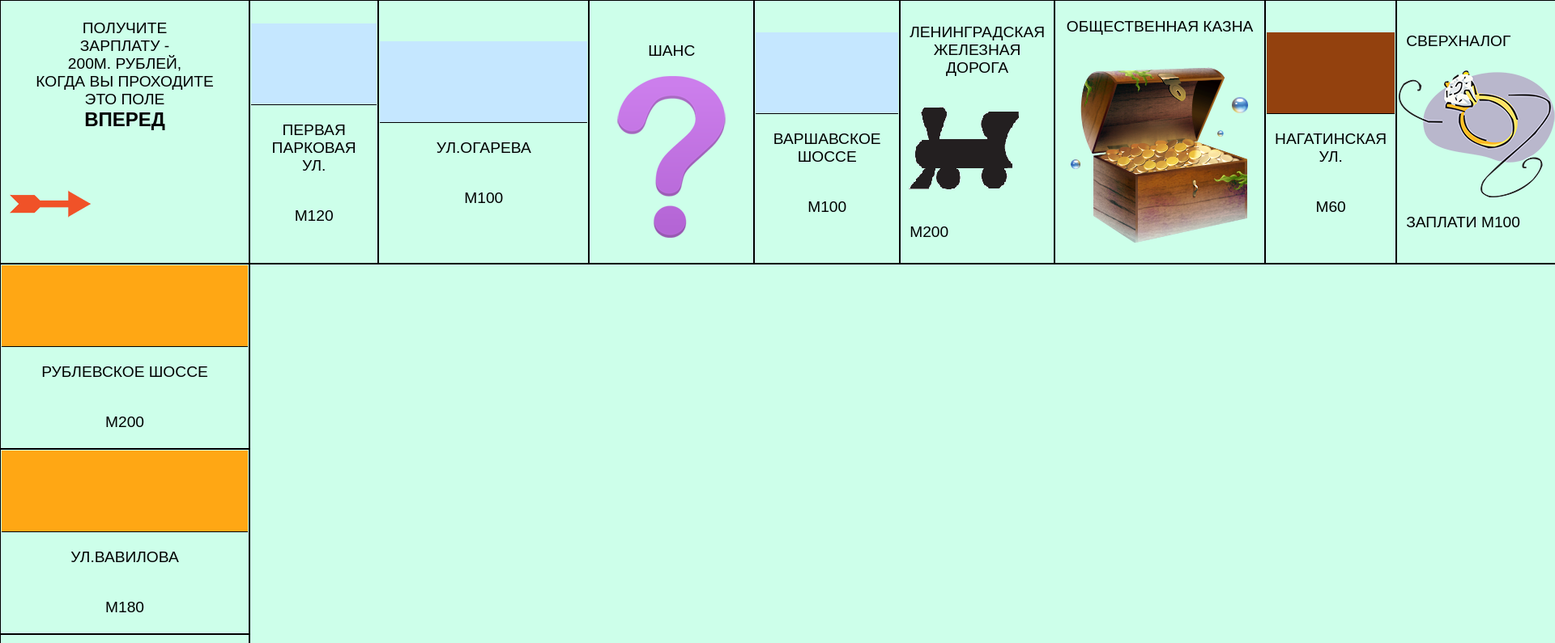
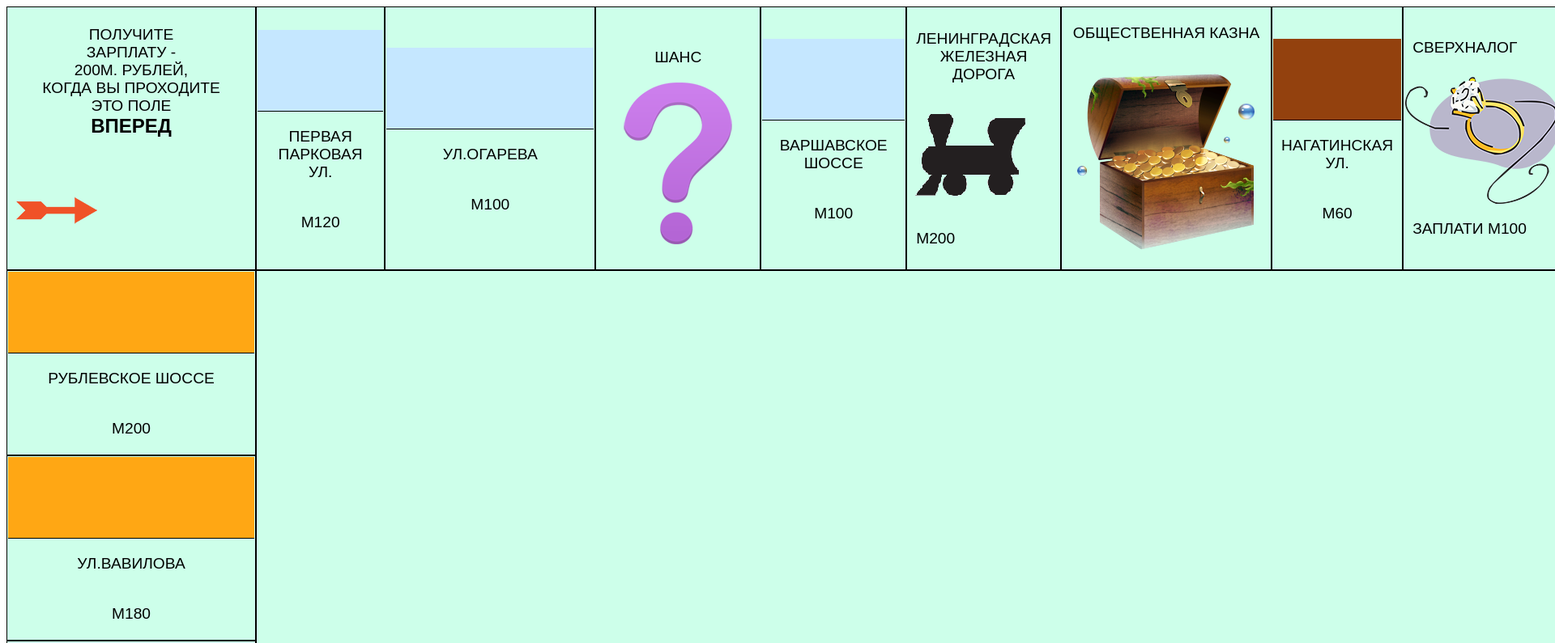
Before and after one commit to egrashinagi/monopoly, a website built with webpack: page index.html in a window 1280 px wide. Shown: the top 795 px of the page at 81% size, 1920 px wide, since content can reach past the window. Built offline with nearby package versions, Linux system fonts and the light colour scheme; files whose address does not match are found by name.

Commit message:
Edited styles common

```diff
--- a/src/style.scss
+++ b/src/style.scss
@@ -2,12 +2,7 @@
 
 @import "components/button/button";
 
-
-html, body {
+body {
   display: flex;
-  flex-direction: column;
-  margin: 0;
-  padding: 0;
-
   font-family:SansSerif, Arial, Serif;
 }
```
